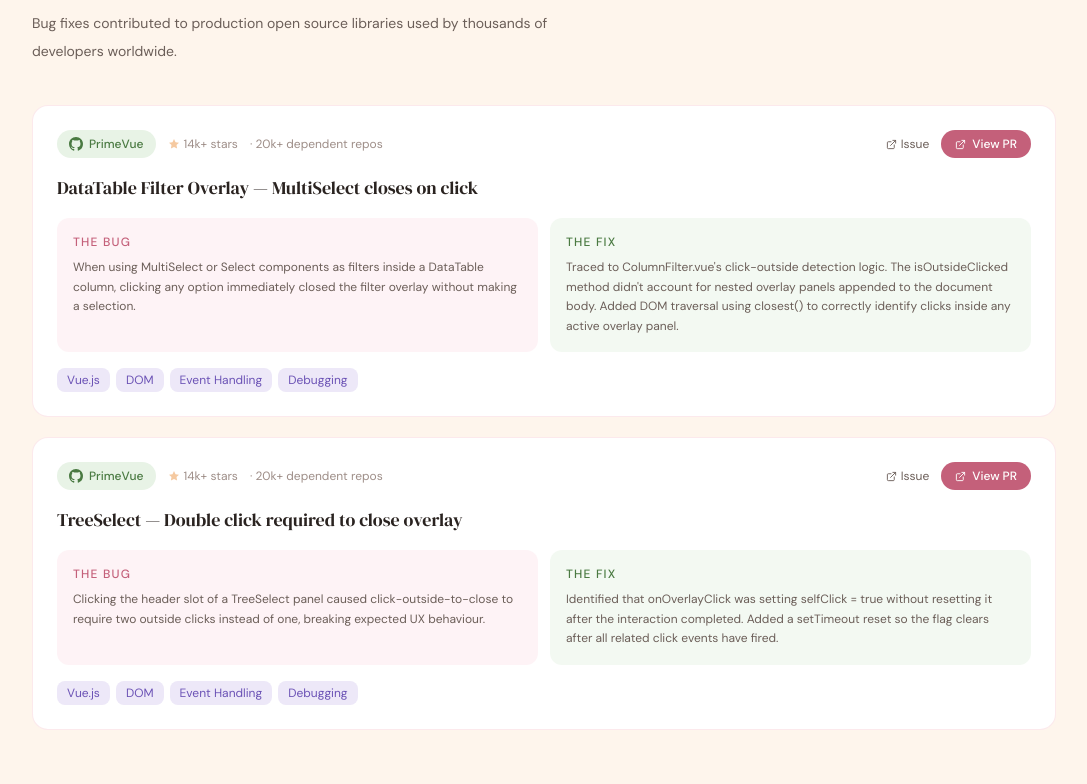
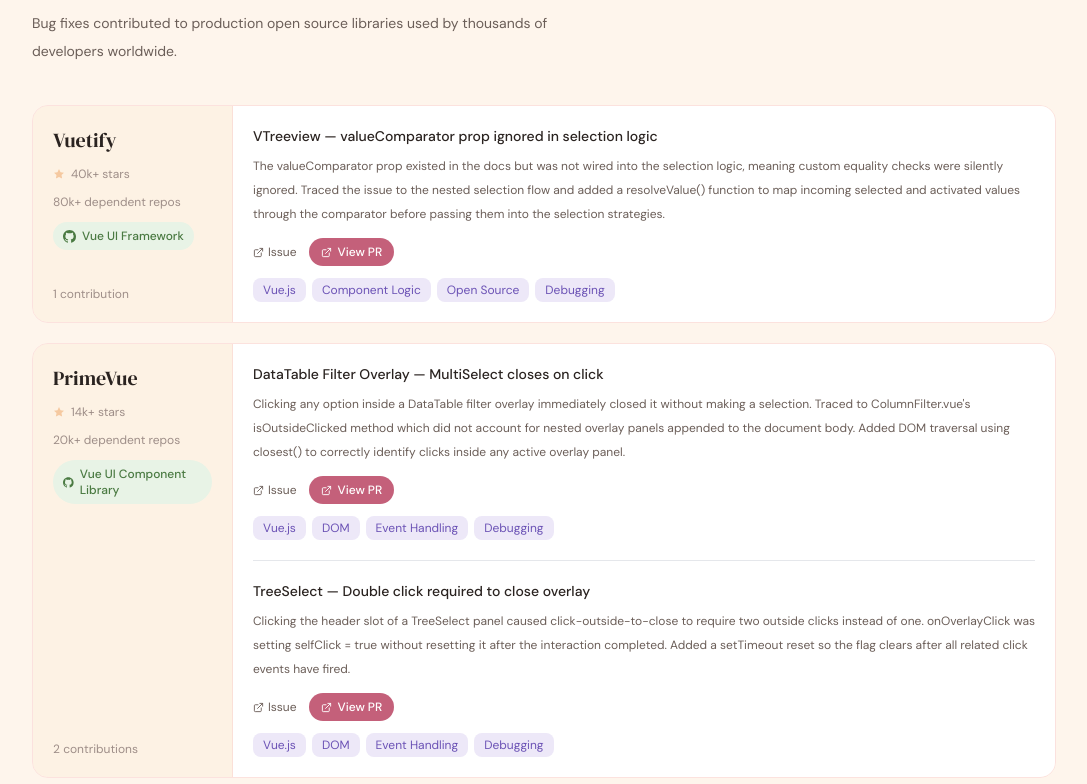
Before and after one commit to VaishnaviD5900/vaishnavi-portfolio, a React (Vite) app: page / in a window 1280 px wide. Shown: the part 5216-6000 px from the top of the page, without its empty margins (96-1183 px from the left). Built offline with nearby package versions, Linux system fonts and the light colour scheme; the HTML template or start-up script is replaced by a standard one.

Commit message:
feat: redesign open source section with project-grouped layout

```diff
--- a/src/components/sections/OpenSource.jsx
+++ b/src/components/sections/OpenSource.jsx
@@ -15,7 +15,7 @@
 
 function GithubIcon() {
   return (
-    <svg width="14" height="14" viewBox="0 0 24 24" fill="currentColor">
+    <svg width="13" height="13" viewBox="0 0 24 24" fill="currentColor">
       <path d="M12 0C5.37 0 0 5.37 0 12c0 5.31 3.435 9.795 8.205 11.385.6.105.825-.255.825-.57 0-.285-.015-1.23-.015-2.235-3.015.555-3.795-.735-4.035-1.41-.135-.345-.72-1.41-1.23-1.695-.42-.225-1.02-.78-.015-.795.945-.015 1.62.87 1.845 1.23 1.08 1.815 2.805 1.305 3.495.99.105-.78.42-1.305.765-1.605-2.67-.3-5.46-1.335-5.46-5.925 0-1.305.465-2.385 1.23-3.225-.12-.3-.54-1.53.12-3.18 0 0 1.005-.315 3.3 1.23.96-.27 1.98-.405 3-.405s2.04.135 3 .405c2.295-1.56 3.3-1.23 3.3-1.23.66 1.65.24 2.88.12 3.18.765.84 1.23 1.905 1.23 3.225 0 4.605-2.805 5.625-5.475 5.925.435.375.81 1.095.81 2.22 0 1.605-.015 2.895-.015 3.3 0 .315.225.69.825.57A12.02 12.02 0 0 0 24 12c0-6.63-5.37-12-12-12z" />
     </svg>
   )
@@ -48,29 +48,42 @@
 
         <div className="flex flex-col gap-5">
           {OPEN_SOURCE.map((item, i) => (
-            <FadeIn key={item.title} delay={i * 100}>
-              <div className="bg-white dark:bg-ink-500 rounded-2xl p-6 border border-surface dark:border-white/5 hover:border-surface-md dark:hover:border-white/10 hover:-translate-y-1 transition-all duration-200">
+            <FadeIn key={item.project + i} delay={i * 100}>
+              <div className="rounded-2xl border border-surface dark:border-white/5 overflow-hidden grid md:grid-cols-[200px_1fr]">
 
-                <div className="flex items-start justify-between gap-4 flex-wrap mb-4">
-                  <div className="flex items-center gap-3 flex-wrap">
-                    <div className="flex items-center gap-1.5 bg-sage-light dark:bg-[#1A2E1A] text-sage-dark dark:text-sage-DEFAULT text-xs font-medium px-3 py-1.5 rounded-full">
-                      <GithubIcon />
-                      <a href={item.projectUrl} target="_blank" rel="noreferrer" className="hover:underline">
-                        {item.project}
-                      </a>
-                    </div>
-                    <div className="flex items-center gap-1 text-xs text-surface-muted">
+                {/* Left sidebar */}
+                <div className="bg-peach-light/60 dark:bg-[#2E1E10]/60 border-b md:border-b-0 md:border-r border-surface dark:border-white/5 p-5 flex flex-col gap-3">
+                  <h3 className="font-serif text-xl text-surface-primary">{item.project}</h3>
+
+                  <div className="flex items-center gap-1.5 text-xs text-surface-muted">
                     <StarIcon />
                     <span>{item.stars} stars</span>
                   </div>
-                    <div className="text-xs text-surface-muted hidden sm:block">
-                      · {item.dependents} dependent repos
-                    </div>
+
+                  <p className="text-xs text-surface-muted">{item.dependents} dependent repos</p>
+
+                  <div className="flex items-center gap-1.5 bg-sage-light dark:bg-[#1A2E1A] text-sage-dark dark:text-sage-DEFAULT text-xs font-medium px-2.5 py-1.5 rounded-full w-fit">
+                    <GithubIcon />
+                    <a href={item.projectUrl} target="_blank" rel="noreferrer" className="hover:underline">
+                      {item.description}
+                    </a>
                   </div>
 
-                  <div className="flex items-center gap-3">
+                  <p className="text-xs text-surface-muted mt-auto pt-2">
+                    {item.contributions.length} {item.contributions.length === 1 ? 'contribution' : 'contributions'}
+                  </p>
+                </div>
+
+                {/* Right content */}
+                <div className="bg-white dark:bg-ink-500 p-5 flex flex-col divide-y divide-surface dark:divide-white/5">
+                  {item.contributions.map((contrib, j) => (
+                    <div key={j} className={j > 0 ? 'pt-5' : ''} style={j < item.contributions.length - 1 ? {paddingBottom: '1.25rem'} : {}}>
+                      <h4 className="font-medium text-sm text-surface-primary mb-2">{contrib.title}</h4>
+                      <p className="text-xs text-surface-secondary leading-loose mb-3">{contrib.description}</p>
+
+                      <div className="flex items-center gap-3 mb-3">
                         <a
-                      href={item.issueUrl}
+                          href={contrib.issueUrl}
                           target="_blank"
                           rel="noreferrer"
                           className="flex items-center gap-1 text-xs text-surface-secondary hover:text-rose-dark dark:hover:text-rose-DEFAULT transition-colors"
@@ -78,36 +91,21 @@
                           <ExternalIcon /> Issue
                         </a>
                         <a
-                      href={item.prUrl}
+                          href={contrib.prUrl}
                           target="_blank"
                           rel="noreferrer"
-                      className="flex items-center gap-1.5 text-xs font-medium text-white bg-rose-dark px-3.5 py-1.5 rounded-full hover:opacity-90 transition-opacity"
+                          className="flex items-center gap-1.5 text-xs font-medium text-white bg-rose-dark px-3 py-1.5 rounded-full hover:opacity-90 transition-opacity"
                         >
                           <ExternalIcon /> View PR
                         </a>
                       </div>
-                </div>
 
-                <h3 className="font-serif text-lg mb-4">{item.title}</h3>
-
-                <div className="grid sm:grid-cols-2 gap-3 mb-4">
-                  <div className="bg-rose-light/50 dark:bg-[#3D1E28]/50 rounded-xl p-4">
-                    <p className="text-xs font-medium text-rose-dark dark:text-rose-DEFAULT uppercase tracking-widest mb-2">
-                      The Bug
-                    </p>
-                    <p className="text-xs text-surface-secondary leading-relaxed">{item.problem}</p>
-                  </div>
-                  <div className="bg-sage-light/50 dark:bg-[#1A2E1A]/50 rounded-xl p-4">
-                    <p className="text-xs font-medium text-sage-dark dark:text-sage-DEFAULT uppercase tracking-widest mb-2">
-                      The Fix
-                    </p>
-                    <p className="text-xs text-surface-secondary leading-relaxed">{item.fix}</p>
+                      <div className="flex flex-wrap gap-1.5">
+                        {contrib.tags.map((tag) => (
+                          <Tag key={tag} label={tag} color="lavender" />
+                        ))}
                       </div>
                     </div>
-
-                <div className="flex flex-wrap gap-1.5">
-                  {item.tags.map((tag) => (
-                    <Tag key={tag} label={tag} color="lavender" />
                   ))}
                 </div>
 
--- a/src/data/portfolio.js
+++ b/src/data/portfolio.js
@@ -178,19 +178,21 @@
 
 export const OPEN_SOURCE = [
   {
-    project: 'PrimeVue',
-    projectUrl: 'https://github.com/primefaces/primevue',
-    description: 'Vue UI Component Library',
-    stars: '14k+',
-    dependents: '20k+',
-    title: 'DataTable Filter Overlay — MultiSelect closes on click',
-    problem:
-      'When using MultiSelect or Select components as filters inside a DataTable column, clicking any option immediately closed the filter overlay without making a selection.',
-    fix:
-      'Traced to ColumnFilter.vue\'s click-outside detection logic. The isOutsideClicked method didn\'t account for nested overlay panels appended to the document body. Added DOM traversal using closest() to correctly identify clicks inside any active overlay panel.',
-    tags: ['Vue.js', 'DOM', 'Event Handling', 'Debugging'],
-    issueUrl: 'https://github.com/primefaces/primevue/issues/8537',
-    prUrl: 'https://github.com/primefaces/primevue/pull/8566',
+    project: 'Vuetify',
+    projectUrl: 'https://github.com/vuetifyjs/vuetify',
+    description: 'Vue UI Framework',
+    stars: '40k+',
+    dependents: '80k+',
+    contributions: [
+      {
+        title: 'VTreeview — valueComparator prop ignored in selection logic',
+        description:
+          'The valueComparator prop existed in the docs but was not wired into the selection logic, meaning custom equality checks were silently ignored. Traced the issue to the nested selection flow and added a resolveValue() function to map incoming selected and activated values through the comparator before passing them into the selection strategies.',
+        tags: ['Vue.js', 'Component Logic', 'Open Source', 'Debugging'],
+        issueUrl: 'https://github.com/vuetifyjs/vuetify/issues/22013',
+        prUrl: 'https://github.com/vuetifyjs/vuetify/pull/22841',
+      },
+    ],
   },
   {
     project: 'PrimeVue',
@@ -198,13 +200,23 @@
     description: 'Vue UI Component Library',
     stars: '14k+',
     dependents: '20k+',
-    title: 'TreeSelect — Double click required to close overlay',
-    problem:
-      'Clicking the header slot of a TreeSelect panel caused click-outside-to-close to require two outside clicks instead of one, breaking expected UX behaviour.',
-    fix:
-      'Identified that onOverlayClick was setting selfClick = true without resetting it after the interaction completed. Added a setTimeout reset so the flag clears after all related click events have fired.',
-    tags: ['Vue.js', 'DOM', 'Event Handling', 'Debugging'],
-    issueUrl: 'https://github.com/primefaces/primevue/issues/7966',
-    prUrl: 'https://github.com/primefaces/primevue/pull/8567',
+    contributions: [
+      {
+        title: 'DataTable Filter Overlay — MultiSelect closes on click',
+        description:
+          'Clicking any option inside a DataTable filter overlay immediately closed it without making a selection. Traced to ColumnFilter.vue\'s isOutsideClicked method which did not account for nested overlay panels appended to the document body. Added DOM traversal using closest() to correctly identify clicks inside any active overlay panel.',
+        tags: ['Vue.js', 'DOM', 'Event Handling', 'Debugging'],
+        issueUrl: 'https://github.com/primefaces/primevue/issues/8537',
+        prUrl: 'https://github.com/primefaces/primevue/pull/8566',
+      },
+      {
+        title: 'TreeSelect — Double click required to close overlay',
+        description:
+          'Clicking the header slot of a TreeSelect panel caused click-outside-to-close to require two outside clicks instead of one. onOverlayClick was setting selfClick = true without resetting it after the interaction completed. Added a setTimeout reset so the flag clears after all related click events have fired.',
+        tags: ['Vue.js', 'DOM', 'Event Handling', 'Debugging'],
+        issueUrl: 'https://github.com/primefaces/primevue/issues/7966',
+        prUrl: 'https://github.com/primefaces/primevue/pull/8567',
+      },
+    ],
   },
 ]
```
Lines whose indentation alone changed are shown as unchanged.
